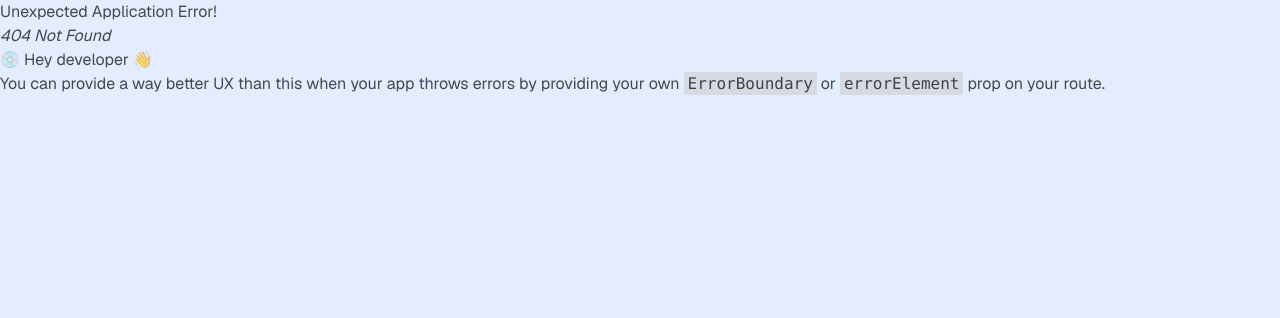
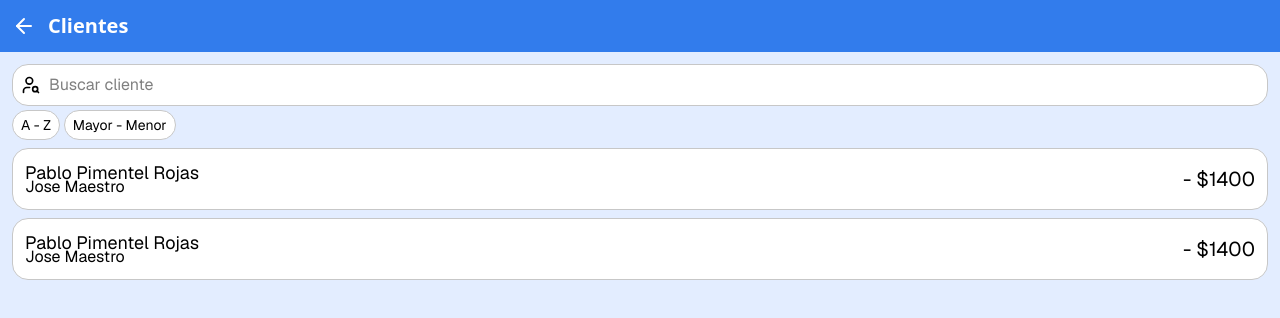
Before and after one commit to JoseBeltre/colmado-cesar-app, a React (Vite) app in the folder frontend/: page /clientes in a window 1280 px wide. Before the commit this address had no page. Shown: the top 318 px of the page. Built offline with nearby package versions, Linux system fonts and the light colour scheme; a web font is replaced by a local one.

Commit message:
feat(Clients): add Clients page with search and modal functionality

```diff
--- a/frontend/src/components/BackgroundModal.jsx
+++ b/frontend/src/components/BackgroundModal.jsx
@@ -9,8 +9,10 @@ export const BackgroundModal = ({ children, closeModal }) => {
     }
   }, [])
   return (
-    <div onClick={closeModal} className='fixed inset-0 flex justify-center items-center p-10 bg-black/50 backdrop-blur-xs'>
-      {children}
+    <div onClick={closeModal} className='absolute inset-0 flex justify-center items-center p-3 bg-black/20 backdrop-blur-[2px] z-0'>
+      <div onClick={(e) => e.stopPropagation()}>
+        {children}
+      </div>
     </div>
   )
 }
--- a/frontend/src/main.jsx
+++ b/frontend/src/main.jsx
@@ -8,6 +8,7 @@ import { AuthLayout } from './pages/auth/AuthLayout'
 import { AccountActivation } from './pages/auth/AccountActivation'
 import { UserProvider } from './context/userContext'
 import { Carton } from './pages/Carton'
+import { Clients } from './pages/Clients'
 
 const router = createBrowserRouter([
   {
@@ -34,6 +35,10 @@ const router = createBrowserRouter([
   {
     path: '/carton',
     element: <Carton />
+  },
+  {
+    path: '/clientes',
+    element: <Clients />
   }
 ])
 
--- /dev/null
+++ b/frontend/src/pages/Clients.jsx
@@ -0,0 +1,92 @@
+import { CircleDollarSign, ClipboardList, UserPenIcon, UserSearch, X } from 'lucide-react'
+import { NavHeader } from '../components/NavHeader'
+import { BackgroundModal } from '../components/BackgroundModal'
+import { useState } from 'react'
+import { Button } from '../components/Button'
+export function Clients () {
+  const [isAddModalOpen, setIsAddModalOpen] = useState(false)
+  return (
+    <>
+      <NavHeader>
+        Clientes
+      </NavHeader>
+      <main className='p-3 grid gap-2'>
+        <header>
+          <div className='theme-container flex gap-2 items-center text-black dark:text-white/40'>
+            <UserSearch className='text-inherit' size={20} />
+            <input className='focus:outline-none text-black dark:text-white/60' type='search' name='searchClient' id='searchClient' placeholder='Buscar cliente' />
+          </div>
+          <div className='flex gap-1 mt-1'>
+            <button className='theme-container p-1 px-2 text-sm text-black dark:text-white/40 cursor-pointer'>A - Z</button>
+            <button className='theme-container p-1 px-2 text-sm text-black dark:text-white/40 cursor-pointer'>Mayor - Menor</button>
+          </div>
+        </header>
+        <div className='grid gap-2'>
+          <div onClick={() => setIsAddModalOpen(!isAddModalOpen)} className='theme-container px-3 py-4 flex justify-between items-center cursor-pointer'>
+            <div className=''>
+              <h5 className='text-black dark:text-white text-lg leading-4'>Pablo Pimentel Rojas</h5>
+              <h6 className='text-black dark:text-white/50 leading-3'>Jose Maestro</h6>
+            </div>
+            <h5 className='text-xl text-black dark:text-white'>
+              - $1400
+            </h5>
+          </div>
+          <div onClick={() => setIsAddModalOpen(!isAddModalOpen)} className='theme-container px-3 py-4 flex justify-between items-center cursor-pointer'>
+            <div className=''>
+              <h5 className='text-black dark:text-white text-lg leading-4'>Pablo Pimentel Rojas</h5>
+              <h6 className='text-black dark:text-white/50 leading-3'>Jose Maestro</h6>
+            </div>
+            <h5 className='text-xl text-black dark:text-white'>
+              - $1400
+            </h5>
+          </div>
+        </div>
+        {
+          isAddModalOpen &&
+            <BackgroundModal closeModal={() => setIsAddModalOpen(!isAddModalOpen)}>
+              <div className='theme-container w-full max-w-2xl p-0 overflow-hidden border-none z-50'>
+                <header className='flex justify-between items-center bg-primary dark:bg-white/10 font-bold dark:font-medium text-white p-3 py-1 pt-2'>
+                  <h5>Información del cliente</h5>
+                  <X className='cursor-pointer' onClick={() => setIsAddModalOpen(!isAddModalOpen)} />
+                </header>
+                <div className='grid gap-5 p-3'>
+                  <div className='border-b py-2'>
+                    <h2 className='text-black dark:text-white text-2xl leading-5'>Tata</h2>
+                    <p className='leading-5'>Maria Ortega Cardenal</p>
+                  </div>
+                  <div className='grid grid-cols-2 leading-4 gap-2'>
+                    <p className='font-semibold dark:font-medium text-black dark:text-white'>Estado</p><p className='text-end text-secondary'>Deuda pendiente</p>
+                    <p className='font-semibold dark:font-medium text-black dark:text-white'>Monto de deuda</p><p className='text-end text-secondary'>$300</p>
+                    <p className='font-semibold dark:font-medium text-black dark:text-white'>Numero telefónico</p><a className='text-end' href='tel:8297420323'>8297420323</a>
+                    <p className='font-semibold dark:font-medium text-black dark:text-white'>Dirección</p><p className='text-end'>Calle Los Rosales, Santo Domingo Este</p>
+                  </div>
+                  <div className='leading-4'>
+                    <p>Registrado el <span className='font-semibold dark:font-medium text-black dark:text-white'>5/5/2023</span></p>
+                    <p>Registrado por <span className='font-semibold dark:font-medium text-black dark:text-white'>Nelson Gonzalez</span></p>
+                  </div>
+                  <div className='grid grid-cols-2 gap-2'>
+                    <Button className='bg-white text-black border border-black col-span-2 font-semibold'>
+                      <ClipboardList size={20} />
+                      Ver historial del cliente
+                    </Button>
+                    <Button className='bg-success col-span-2 text-white'>
+                      <CircleDollarSign size={20} />
+                      Sumar pago
+                    </Button>
+                    <Button className='bg-secondary text-white'>
+                      <UserPenIcon size={20} />
+                      Eliminar cliente
+                    </Button>
+                    <Button className=' text-white'>
+                      <UserPenIcon size={20} />
+                      Editar Información
+                    </Button>
+                  </div>
+                </div>
+              </div>
+            </BackgroundModal>
+        }
+      </main>
+    </>
+  )
+}
```
